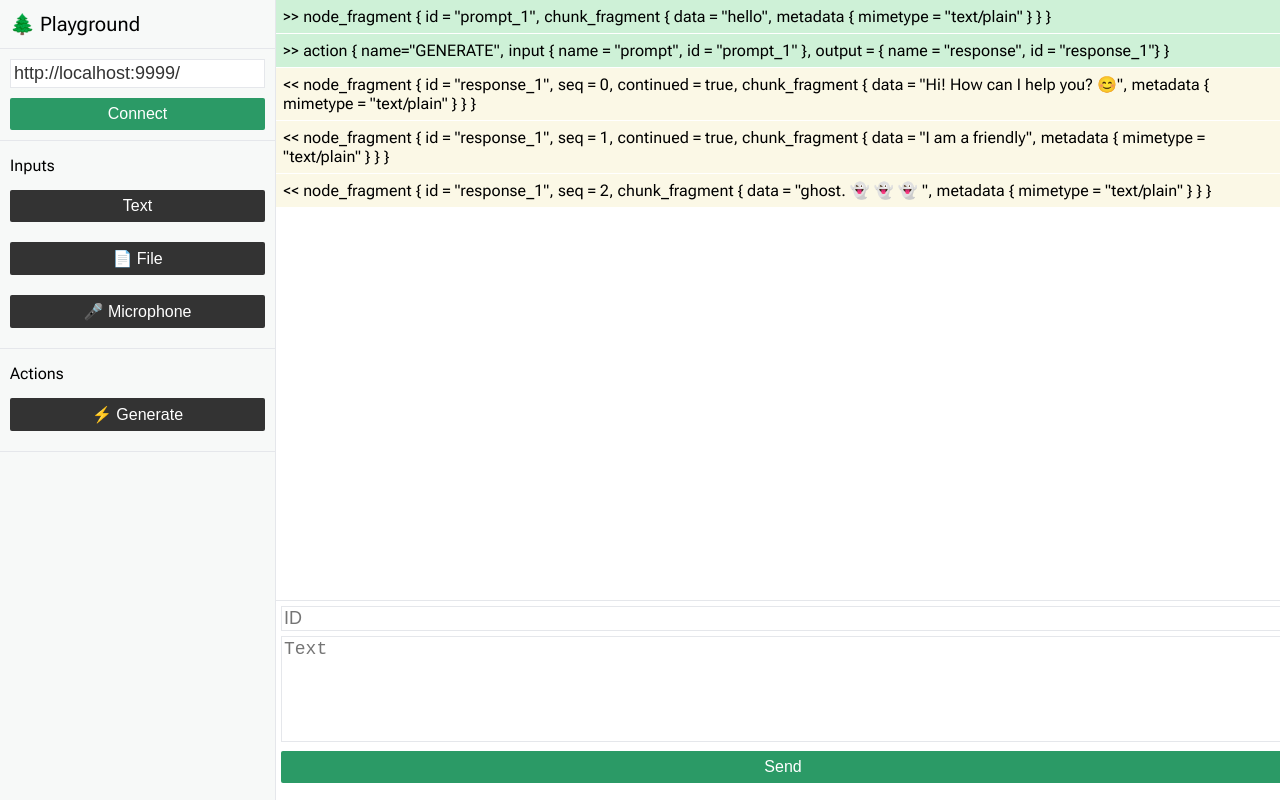
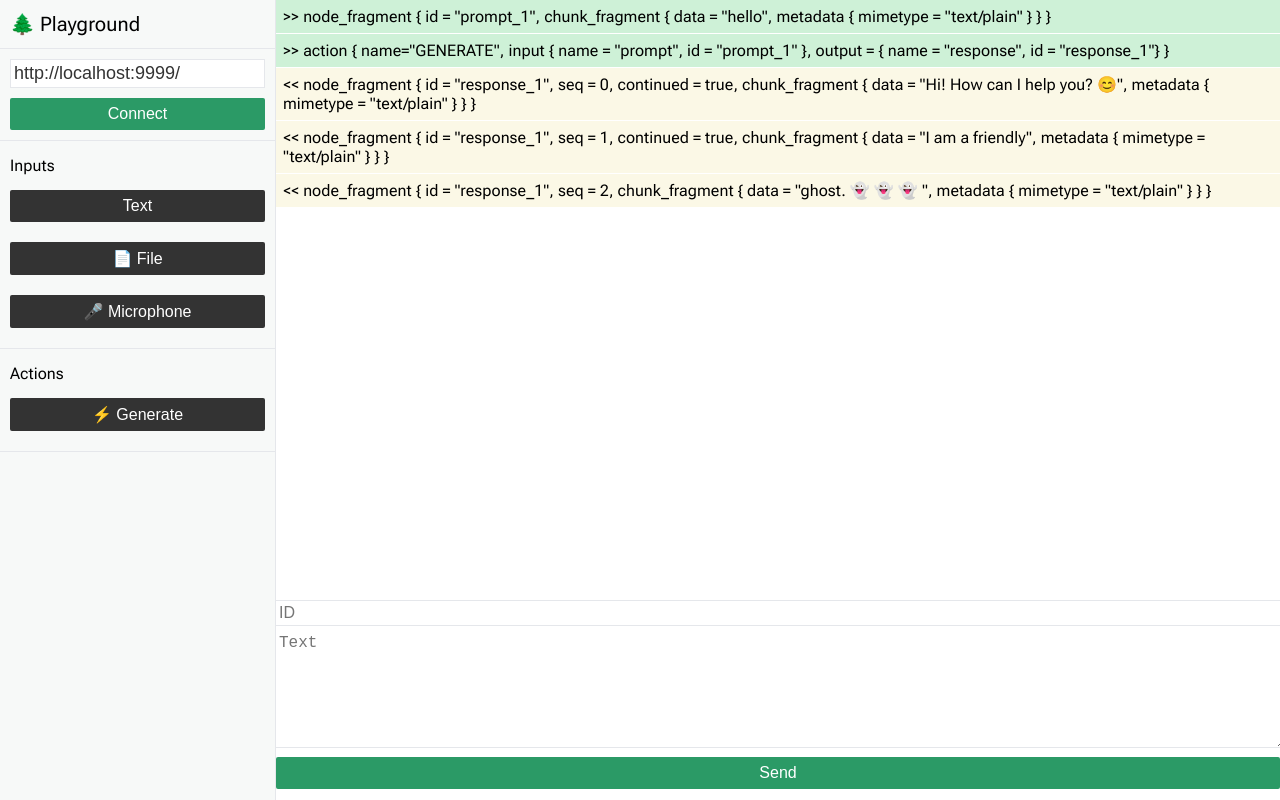
Before and after one commit to rakyll/eg-playground, a plain HTML site: page index.html in a window 1280 px wide. Drawn offline with Linux system fonts and the light colour scheme.

Commit message:
Add index html

```diff
--- a/index.html
+++ b/index.html
@@ -86,7 +86,7 @@
         .prompt {
             width: 100%;
             height: 200px;
-            padding: 5px;
+            /* padding: 5px; */
             overflow-y: hidden;
         }
         .prompt .config {
@@ -96,15 +96,15 @@
             margin: 0px;
             background-color: #2b9a66;
         }
-        .prompt .text-config {
-        }
         .prompt .text-config textarea {
-            height: 100px;
+            height: 110px;
         }
         .prompt .text-config textarea, .prompt .text-config input {
             margin: 0px;
-            font-size: 18px;
-            border: solid 1px #e5e7eb;
+            padding: 3px;
+            font-size: 16px;
+            border: none;
+            border-bottom: solid 1px #e5e7eb;
             width: 100%;
             margin-bottom: 5px;
         }
```
